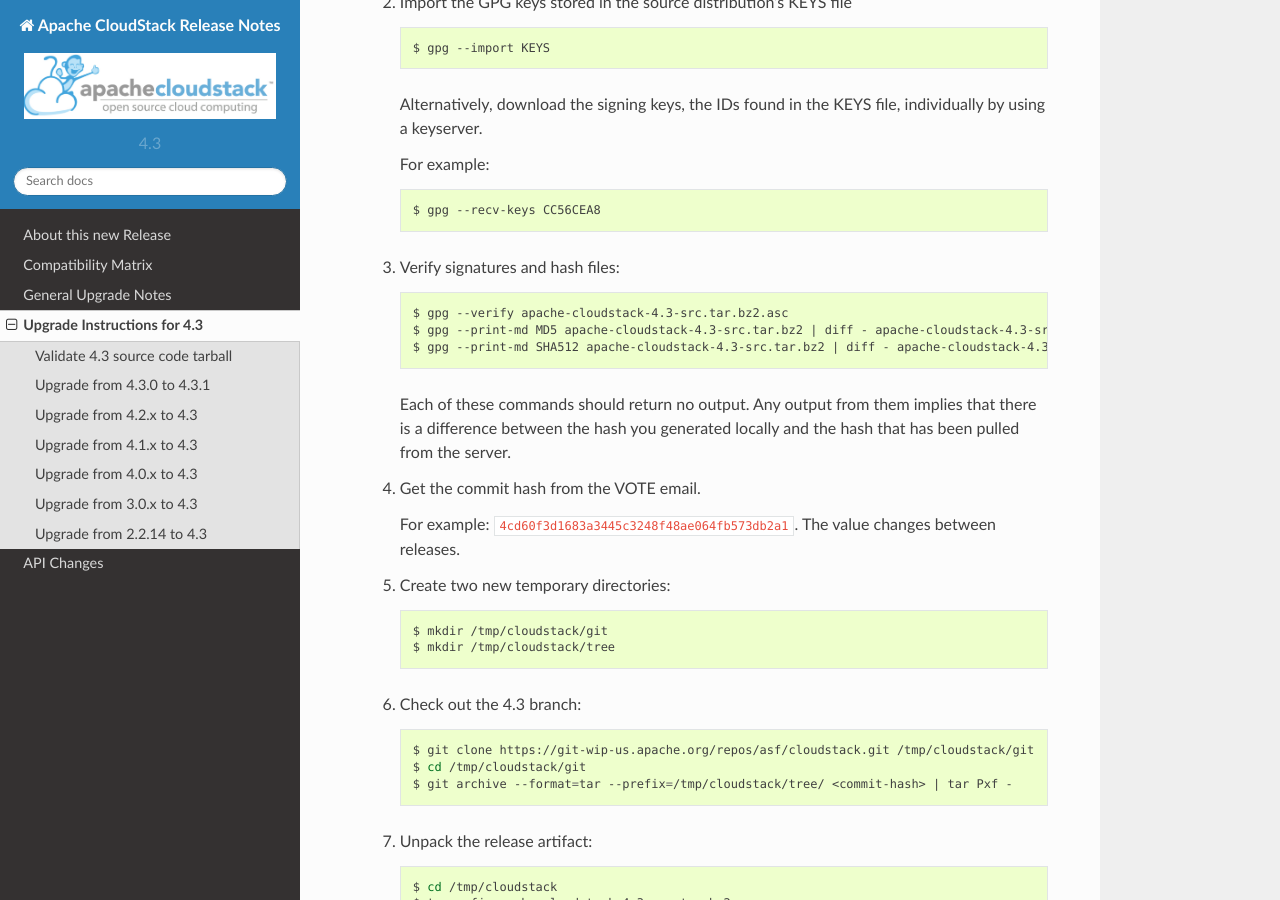
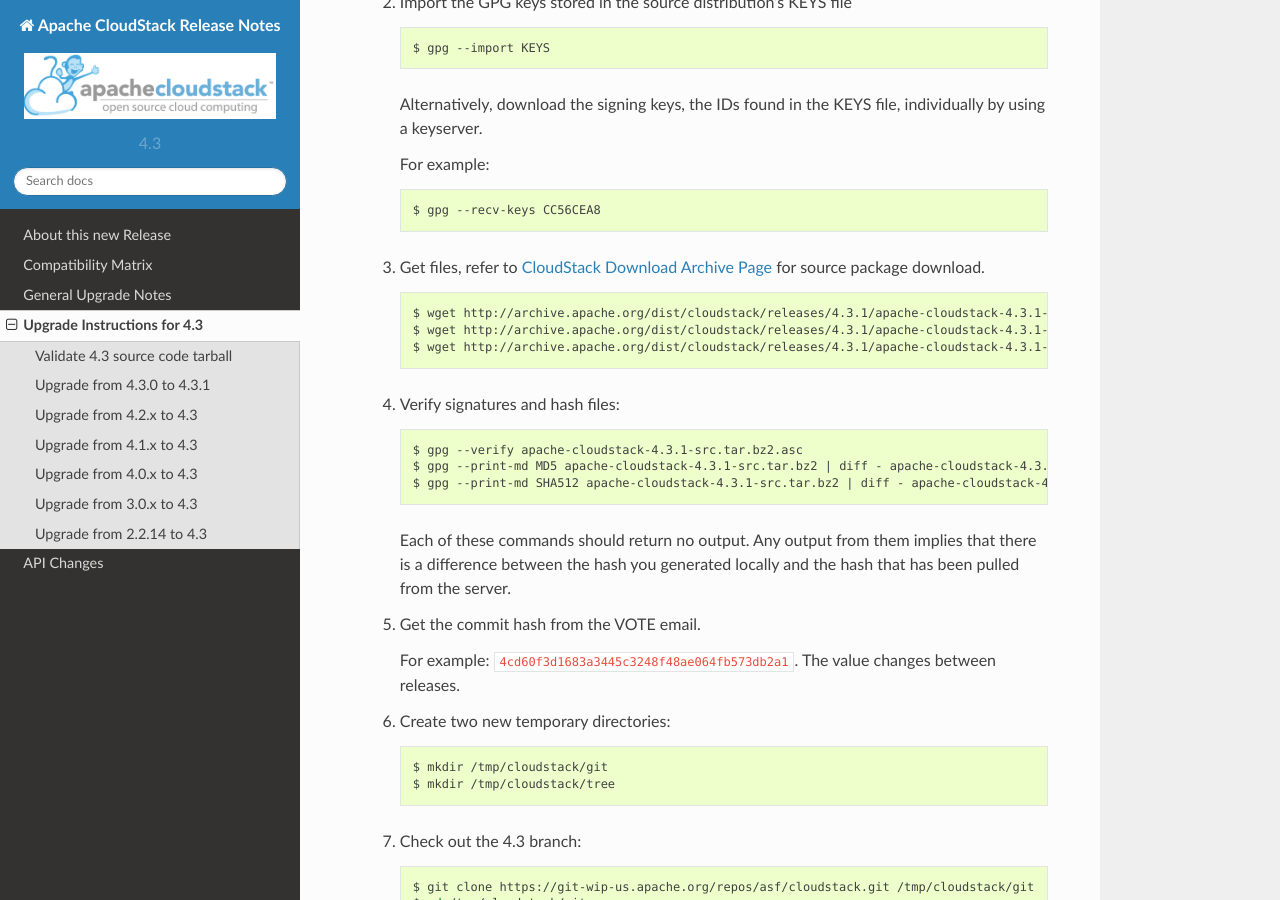
Before and after one commit to apache/cloudstack-docs-rn, a Sphinx documentation site: the page built from source/rnotes.rst, in a window 1280 px wide and 900 px high, scrolled down 556 px. Built offline with Sphinx 7.4.7 and the Read the Docs theme 2.0.0, drawn with Linux system fonts in a browser that asks for light colours.

Commit message:
add link to sources

```diff
--- a/source/rnotes.rst
+++ b/source/rnotes.rst
@@ -58,15 +58,23 @@
 
           $ gpg --recv-keys CC56CEA8
 
+   #. Get files, refer to `CloudStack Download Archive Page <http://cloudstack.apache.org/archives.html>`_ for source package download.
+
+      .. sourcecode:: bash
+
+         $ wget http://archive.apache.org/dist/cloudstack/releases/4.3.1/apache-cloudstack-4.3.1-src.tar.bz2
+         $ wget http://archive.apache.org/dist/cloudstack/releases/4.3.1/apache-cloudstack-4.3.1-src.tar.bz2.asc
+         $ wget http://archive.apache.org/dist/cloudstack/releases/4.3.1/apache-cloudstack-4.3.1-src.tar.bz2.md5
+
    #.
 
       Verify signatures and hash files:
 
       .. sourcecode:: bash
 
-          $ gpg --verify apache-cloudstack-4.3-src.tar.bz2.asc
-          $ gpg --print-md MD5 apache-cloudstack-4.3-src.tar.bz2 | diff - apache-cloudstack-4.3-src.tar.bz2.md5
-          $ gpg --print-md SHA512 apache-cloudstack-4.3-src.tar.bz2 | diff - apache-cloudstack-4.3-src.tar.bz2.sha
+          $ gpg --verify apache-cloudstack-4.3.1-src.tar.bz2.asc
+          $ gpg --print-md MD5 apache-cloudstack-4.3.1-src.tar.bz2 | diff - apache-cloudstack-4.3.1-src.tar.bz2.md5
+          $ gpg --print-md SHA512 apache-cloudstack-4.3.1-src.tar.bz2 | diff - apache-cloudstack-4.3.1-src.tar.bz2.sha
 
       Each of these commands should return no output. Any output from
       them implies that there is a difference between the hash you
```
